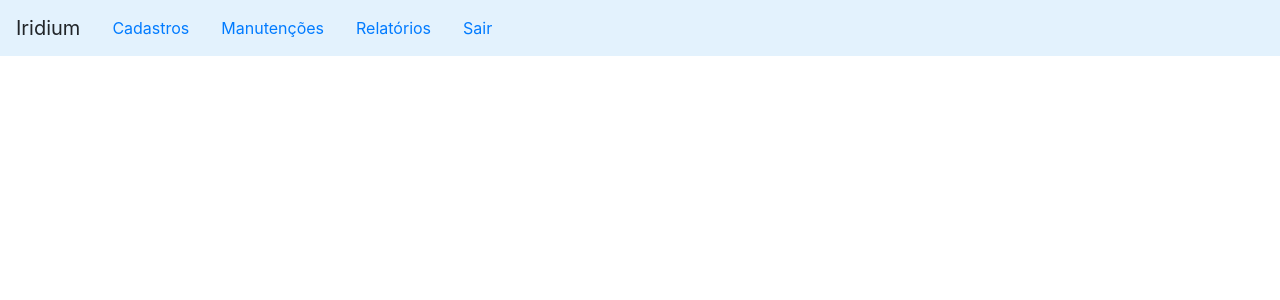
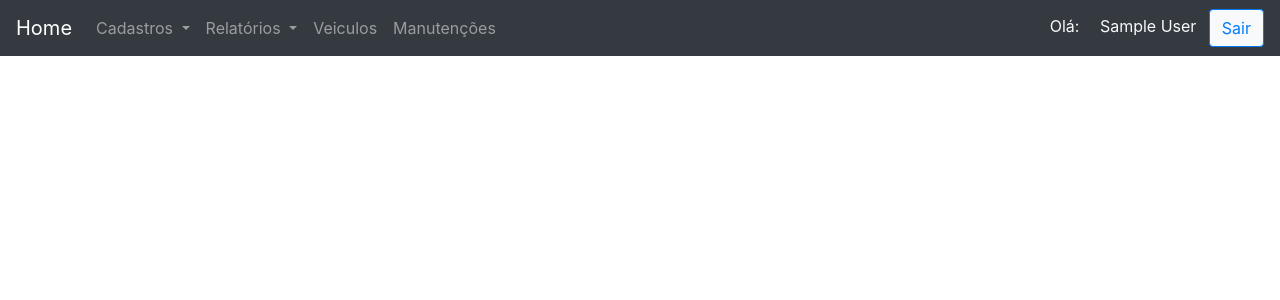
Before and after one commit to douglas-germano/SynapsesEngenharia, a Flask app: page /profile in a window 1280 px wide. Shown: the top 300 px of the page. Run offline with Flask 2, Linux system fonts and the light colour scheme; the visitor is signed in with stand-in values (Sample User, id 1); data comes from the database, SQL or seed files in the repository; parts of the project's set-up code (start-up, migrations or seed data) failed here and were passed over; some libraries are stand-ins or nearby versions.

Commit message:
Update base.html

```diff
--- a/app/templates/base.html
+++ b/app/templates/base.html
@@ -17,28 +17,52 @@
 
 
 {% block navbar %}
-<nav class="navbar fixed-top navbar-expand-lg" style="background-color: #e3f2fd;">
-    <a class="navbar-brand">Iridium</a>
-    <button class="navbar-toggler" type="button" data-toggle="collapse" data-target="#navbarNavAltMarkup" aria-controls="navbarNavAltMarkup" aria-expanded="false" aria-label="Alterna navegação">
+<nav class="navbar navbar-expand-lg navbar-dark bg-dark fixed-top">
+    <a class="navbar-brand" href="{{ url_for('auth.profile') }}">Home</a>
+    <button class="navbar-toggler" type="button" data-toggle="collapse" data-target="#conteudoNavbarSuportado" aria-controls="conteudoNavbarSuportado" aria-expanded="false" aria-label="Alterna navegação">
       <span class="navbar-toggler-icon"></span>
     </button>
-    <ul class="nav justify-content-center">
+    <div class="collapse navbar-collapse" id="conteudoNavbarSuportado">
+      <ul class="navbar-nav mr-auto">
+        <li class="nav-item dropdown">
+            <a class="nav-link dropdown-toggle" href="" id="navbarDropdownMenuLink" role="button" data-toggle="dropdown" aria-haspopup="true" aria-expanded="false">
+              Cadastros
+            </a>
+            <div class="dropdown-menu" aria-labelledby="navbarDropdownMenuLink">
+            <a class="dropdown-item" href="{{ url_for('cadastros') }}">Veículos</a>
+            <a class="dropdown-item" href="">Manutenções</a>
+            <a class="dropdown-item" href="#">Motoristas</a>
+            <a class="dropdown-item" href="#">Oficinas</a>
+            </div>
+        </li>
+        <li class="nav-item dropdown">
+            <a class="nav-link dropdown-toggle" href="#" id="navbarDropdownMenuLink" role="button" data-toggle="dropdown" aria-haspopup="true" aria-expanded="false">
+              Relatórios
+            </a>
+            <div class="dropdown-menu" aria-labelledby="navbarDropdownMenuLink">
+              <a class="dropdown-item" href="#">Custos</a>
+              <a class="dropdown-item" href="#">Veículos</a>
+              <a class="dropdown-item" href="#">Manutenções</a>
+            </div>
+        </li>
         <li class="nav-item">
-            <a class="nav-item nav-link" href="{{ url_for('cadastros') }}"> Cadastros</a>
+            <a class="nav-item nav-link" href="{{ url_for('veiculos') }}">Veiculos</a>
         </li>
         <li class="nav-item">
             <a class="nav-item nav-link" href="{{ url_for('manutencoes') }}">Manutenções</a>
         </li>
-        <li class="nav-item">
-            <a class="nav-item nav-link" href="{{ url_for('relatorios') }}">Relatórios</a>
-        </li>
-    </ul>
-    <ul class="nav justify-content-end">
-        <li class="nav-item">
-          <a class="nav-link active" href="#">Sair</a>
-        </li>
-    </ul>
-  </nav>
+      </ul>
+      <div>
+        <a class="p-2 text-light">Olá:</a>
+        <a class="p-2 text-light">
+        {% if current_user.is_authenticated %}
+        {{ current_user.name }}
+        {% endif %}
+        </a>
+        <a class="btn btn-outline-primary bg-light" href="{{ url_for('auth.logout') }}">Sair</a>
+      </div>
+    </div>
+</nav>
 {% endblock %}
 
 {% block content %}
```
